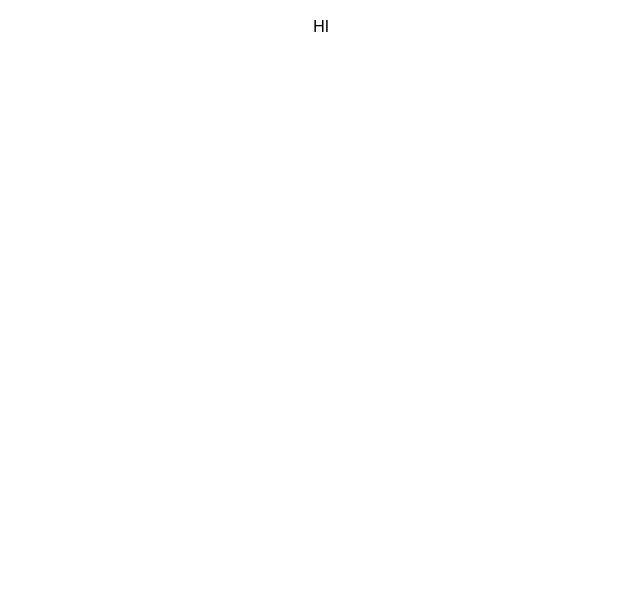
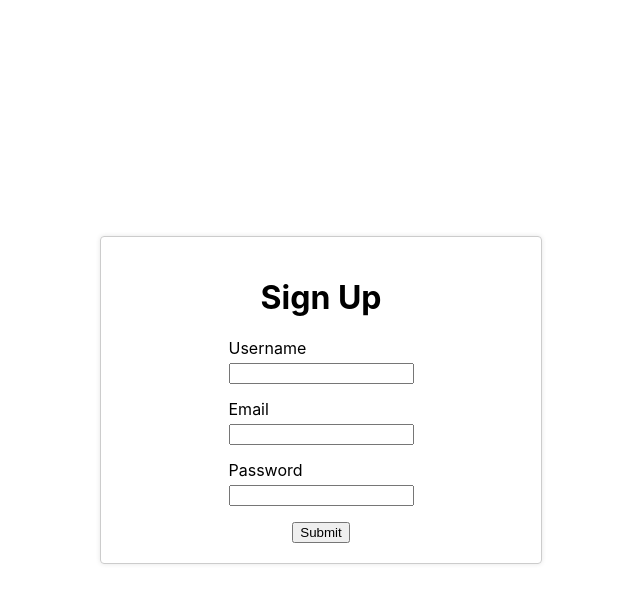
Before and after one commit to rmit-fwp-s2-23/cinema-website, a React (Create React App) app in the folder assignment1/: page / in a window 1280 px wide. Shown: the top 602 px of the page, without its empty margins (319-959 px from the left). Built offline with nearby package versions, Linux system fonts and the light colour scheme.

Commit message:
create sign up page

```diff
--- a/assignment1/package.json
+++ b/assignment1/package.json
@@ -12,6 +12,7 @@
     "framer-motion": "^10.15.1",
     "react": "^18.2.0",
     "react-dom": "^18.2.0",
+    "react-router-dom": "^6.15.0",
     "react-scripts": "5.0.1",
     "web-vitals": "^2.1.4"
   },
--- a/assignment1/src/App.js
+++ b/assignment1/src/App.js
@@ -1,11 +1,17 @@
-import logo from './logo.svg';
+import React from 'react';
 import './App.css';
+import { BrowserRouter as Router, Routes, Route } from "react-router-dom";
+import Register from "./Pages/register/Register";
 
 function App() {
   return (
     <div className="App">
-      <p> HI</p>
-
+      <Router>
+        <Routes>
+          <Route path="" element={<Register />} />
+          {/* Add other routes here */}
+        </Routes>
+      </Router>
     </div>
   );
 }
--- /dev/null
+++ b/assignment1/src/Pages/register/Register.css
@@ -0,0 +1,30 @@
+.register-container {
+    display: flex;
+    justify-content: center;
+    align-items: center;
+    height: 100vh;
+  }
+
+  .centered-form {
+    display: flex;
+    flex-direction: column;
+    align-items: center;
+    max-width: 400px;
+    width: 100%;
+    padding: 20px;
+    border: 1px solid #ccc;
+    border-radius: 4px;
+    box-shadow: 0px 0px 5px rgba(0, 0, 0, 0.1);
+  }
+
+  .form-group {
+    display: flex;
+    flex-direction: column;
+    margin-bottom: 15px;
+  }
+
+
+ .form-group label {
+    align-self: flex-start;
+    margin-bottom: 5px;
+  }
--- /dev/null
+++ b/assignment1/src/Pages/register/Register.js
@@ -0,0 +1,68 @@
+import React, { useState } from 'react';
+import './Register.css';
+import { Link as RouterLink } from "react-router-dom";
+
+const Register = () => {
+  const [formData, setFormData] = useState({
+    username: '',
+    email: '',
+    password: '',
+  });
+
+  const handleInputChange = (event) => {
+    const { name, value } = event.target;
+    setFormData((prevData) => ({
+      ...prevData,
+      [name]: value,
+    }));
+  };
+
+  const handleSubmit = (event) => {
+    event.preventDefault();
+    // Handle form submission, e.g., send data to the server
+    console.log('Form submitted:', formData);
+  };
+
+  return (
+    <div className="register-container">
+    <div className="centered-form">
+      <h1>Sign Up</h1>
+      <form onSubmit={handleSubmit}>
+        <div className="form-group">
+          <label>Username</label>
+          <input
+            type="text"
+            name="username"
+            value={formData.username}
+            onChange={handleInputChange}
+            required
+          />
+        </div>
+        <div className="form-group">
+          <label>Email</label>
+          <input
+            type="email"
+            name="email"
+            value={formData.email}
+            onChange={handleInputChange}
+            required
+          />
+        </div>
+        <div className="form-group">
+          <label>Password</label>
+          <input
+            type="password"
+            name="password"
+            value={formData.password}
+            onChange={handleInputChange}
+            required
+          />
+        </div>
+        <button type="submit">Submit</button>
+      </form>
+      </div>
+    </div>
+  );
+};
+
+export default Register;
```
Also changed, not shown: 1 other file (tests, documents, lock files or other folders).
